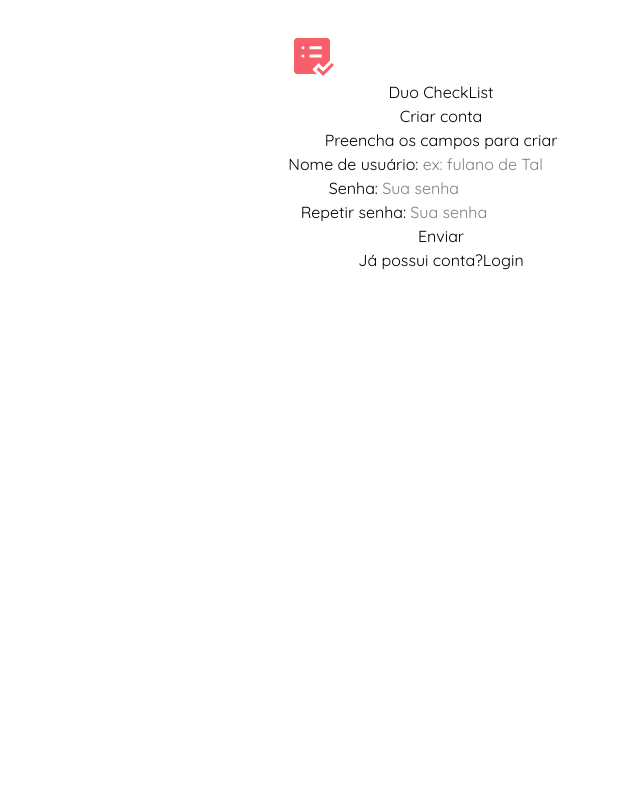
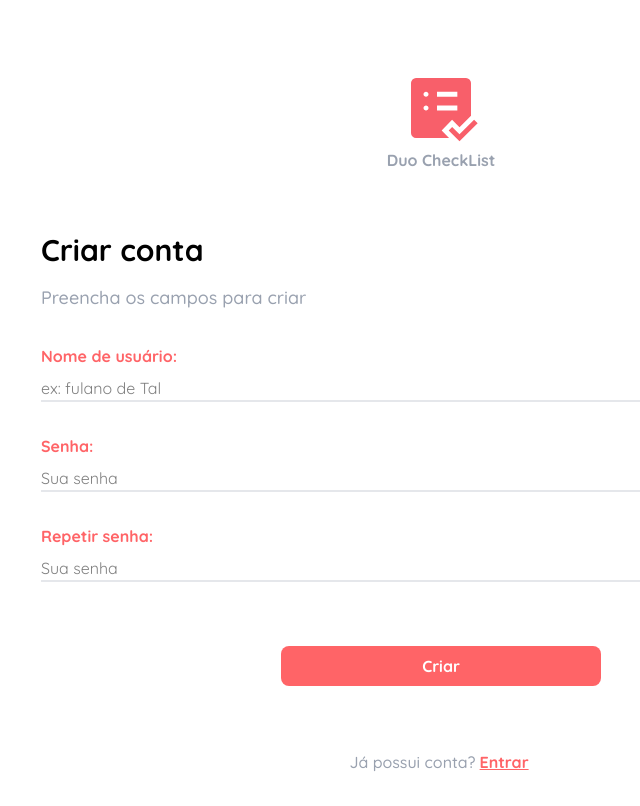
Before and after one commit to JasonAraujo1/duoCheckList-v3-, a React (Vite) app in the folder duoCheckList/: page /register in a window 1280 px wide. Shown: the whole page, without its empty margins (199-839 px from the left). Built offline with nearby package versions, Linux system fonts and the light colour scheme.

Commit message:
adjust html and dependencies

```diff
--- a/duoCheckList/package.json
+++ b/duoCheckList/package.json
@@ -11,9 +11,11 @@
   },
   "dependencies": {
     "@popperjs/core": "^2.11.8",
+    "@tailwindcss/vite": "^4.1.0",
     "bootstrap": "^5.3.3",
     "react": "^19.0.0",
-    "react-dom": "^19.0.0"
+    "react-dom": "^19.0.0",
+    "react-router-dom": "^7.4.1"
   },
   "devDependencies": {
     "@eslint/js": "^9.21.0",
--- a/duoCheckList/src/login/index.jsx
+++ b/duoCheckList/src/login/index.jsx
@@ -51,7 +51,7 @@
     </div>
       <span className='text-gray-400 font-medium'>Não possui conta?
         <NavLink to={'/register'}>
-          <span className='text-red-400 font-bold underline mx-1'>Cadrastro</span>
+          <span className='text-red-400 font-bold underline mx-1'>Cadrastrar</span>
         </NavLink>
       </span>
     </div>
--- a/duoCheckList/src/register/index.jsx
+++ b/duoCheckList/src/register/index.jsx
@@ -61,11 +61,11 @@
         <input onChange={(event) => setRepeatPassword(event.target.value)} className='border-b-2 border-gray-200 w-full outline-0' type="password" placeholder='Sua senha' />
       </div>
       <div>
-        <button className="cursor-pointer my-10 bg-red-400 text-white font-bold rounded-lg py-2  w-80" onClick={handleClick}>Enviar</button>
+        <button className="cursor-pointer my-10 bg-red-400 text-white font-bold rounded-lg py-2  w-80" onClick={handleClick}>Criar</button>
       </div>
       <span className='text-gray-400 font-medium'>Já possui conta?
         <NavLink to={'/login'}>
-          <span className='text-red-400 font-bold underline mx-1'>Login</span>
+          <span className='text-red-400 font-bold underline mx-1'>Entrar</span>
         </NavLink>
       </span>
     </div>
```
Also changed, not shown: 2 other files (tests, documents, lock files or other folders).
